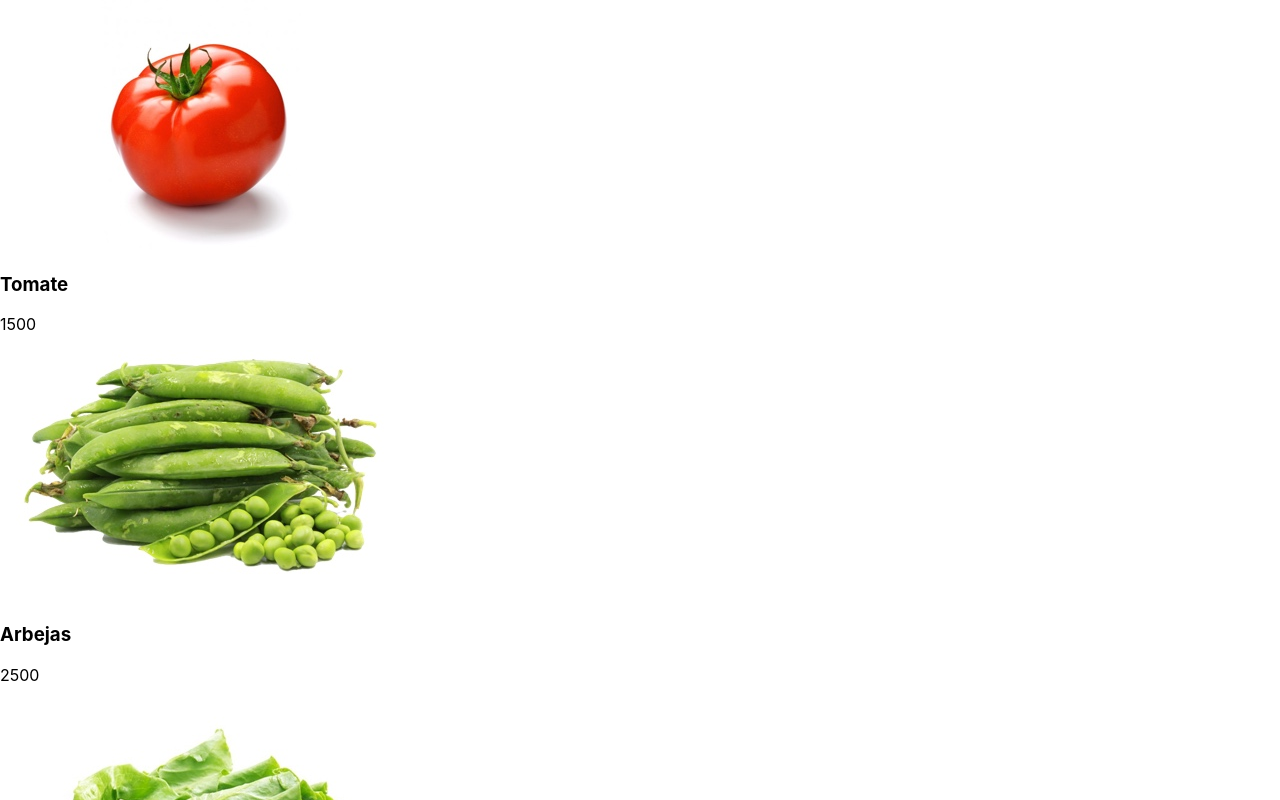
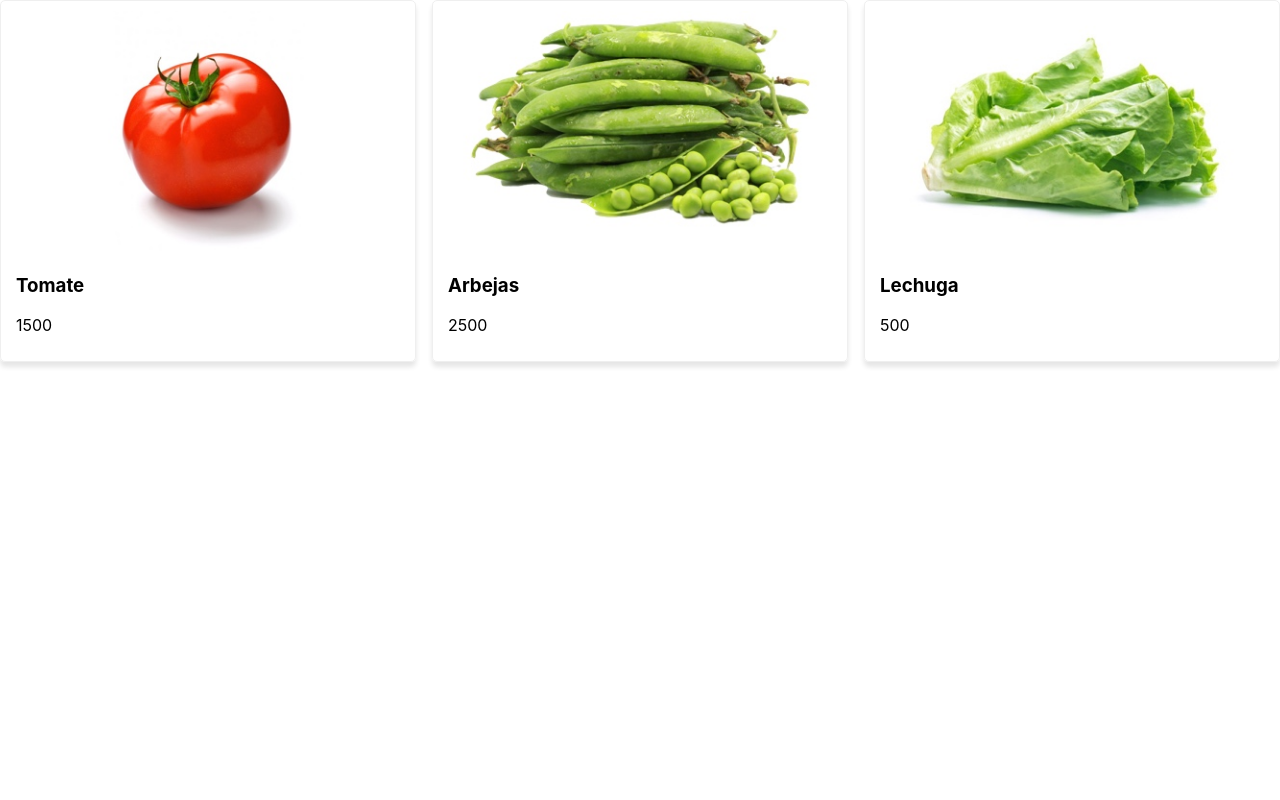
Before and after one commit to Rubenmt93/React-Carro-de-compra, a React (Create React App) app: page / in a window 1280 px wide. Shown: the top 800 px of the page. Built offline with nearby package versions, Linux system fonts and the light colour scheme.

Commit message:
Productos con estilo

```diff
--- a/src/components/Producto.js
+++ b/src/components/Producto.js
@@ -1,13 +1,27 @@
 import { Component } from "react";
+const style= {
+    producto :{
+        border: 'solid 1px #eeee',
+        boxShadow: '0 5px 5px rgb(0, 0, 0, 0.1)',
+        width: '30%',
+        padding: '10px 15px',
+        borderRadius: '5px'
+    },
+    img:{
+        width:'100%'
 
+    }
+}
 class Producto extends Component {
 
     render() {
 
         const { producto } = this.props
         return (
-            <div>
-                <img alt={producto.name} src={producto.img}></img>
+            <div style={style.producto}>
+                <img  style={style.img}
+                      alt={producto.name}
+                      src={producto.img}></img>
                 <h3>{producto.name}</h3>
                 <p>{producto.price}</p>
             </div>
--- a/src/components/Productos.js
+++ b/src/components/Productos.js
@@ -1,11 +1,20 @@
 import { Component } from "react";
 import  Producto  from './Producto'
+
+const styles = {
+    productos: {
+        display: 'flex',
+        flexDirection: 'row',
+        justifyContent: 'space-between',
+    }
+}
+
 class Productos extends Component {
 
     render() {
         const { productos, agregarAlCarro} = this.props
         return (
-           <div>
+           <div style= {styles.productos}>
             {productos.map(producto =>
                  <Producto
                    agregarAlCarro= {agregarAlCarro}
```
